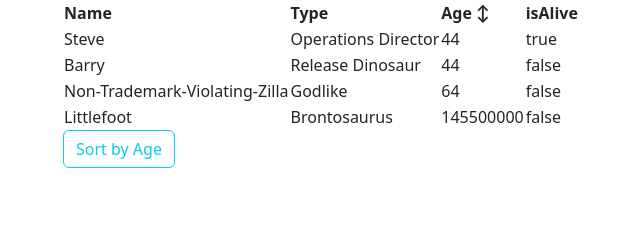
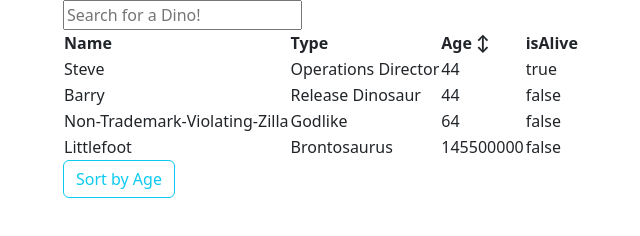
Before and after one commit to natalie-j-davies/app_tasks, a plain HTML site: page index.html in a window 1280 px wide. Shown: the whole page, without its empty margins (19-659 px from the left). Drawn offline with nearby package versions, Linux system fonts and the light colour scheme.

Commit message:
working filter system

```diff
--- a/index.html
+++ b/index.html
@@ -14,6 +14,7 @@
 </head>
 <body>
 <div id="app" class="container">
+    <input type="text" v-model="filter" placeholder="Search for a Dino!"/>
 
     <table id="dinoTable">
     <thead>
@@ -25,22 +26,23 @@
         </tr>
     </thead>
     <tbody>
-        <tr v-for="row in sortedDinos" :key="row.name">
+
+        <tr v-for="(row,index) in sortedAndFilteredRows" :key="'name-${index}'">
         <td>{{ row.name }}</td>
         <td>{{ row.type }}</td>
         <td>{{ row.age }}</td>
         <td>{{ row.isAlive }}</td>
         </tr>
+
     </tbody>
         </table>
         <button @click="sort('age')" class="btn btn-outline-info">Sort by Age</button>
 </div>
-
-
 <script type="text/javascript">
     var app = new Vue({
     el: '#app',
     data: {
+    filter:'',
     rows: [
         {name: "Littlefoot", type: "Brontosaurus", age: 145500000, isAlive: false},
         {name: "Steve", type: "Operations Director", age: 44, isAlive: true},
@@ -53,8 +55,16 @@
       }
     },
     computed: {
-        sortedDinos() {
-            return this.rows.sort((a,b) => {
+        sortedAndFilteredRows(){
+            return this.rows
+
+            .filter(row => {
+                const name = row.name.toString().toLowerCase();
+                const searchTerm = this.filter.toLowerCase();
+
+                return name.includes(searchTerm);
+            })
+            .sort((a,b) => {
                 let order = this.sortOrders[this.sortKey]
                 let aV = a[this.sortKey]
                 let bV = b[this.sortKey]
@@ -69,7 +79,7 @@
             this.sortOrders[key] = this.sortOrders[key] * -1
         }
     }
-});
+})
 </script>
 </body>
 </html>
```
